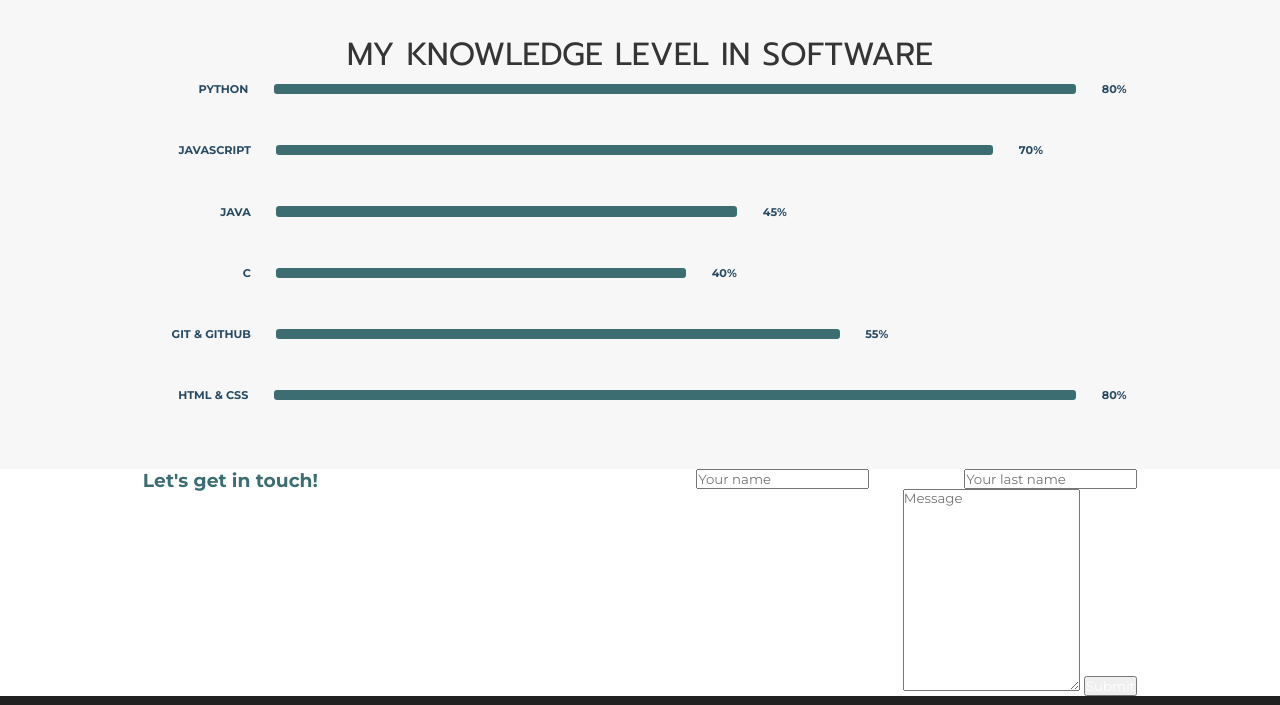
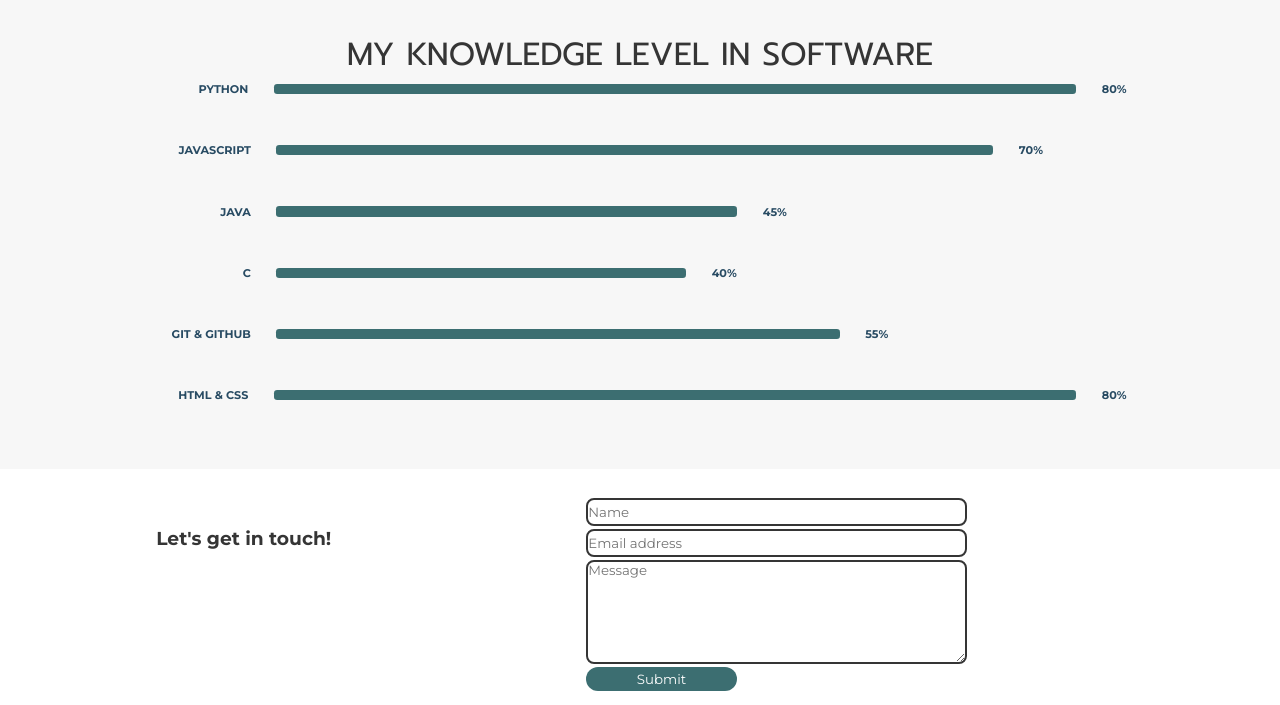
Before and after one commit to dantaayy/my-portfolio, a plain HTML site: page index.html in a window 1280 px wide. Shown: the part 795-1500 px from the top of the page. Drawn offline with Linux system fonts and the light colour scheme.

Commit message:
added pages

```diff
--- a/index.css
+++ b/index.css
@@ -286,17 +286,59 @@ nav a:hover {
 .contact-me {
     display: flex;
     justify-content: space-around;
+    margin: 2% 8%;
+    height: 25vh;
 }
 
 .contact-me h3
 {
-    color: #3C6E71;
+    color: #353535;
+    width: 30%;
+    padding-top: 3%;
 }
 
 .form {
     display: flex;
     flex-direction: column;
-    align-items: flex-end;
+    justify-content: space-around;
+    width: 50%;
+}
+
+.form input, .form textarea {
+    width: 70%;
+    border: 2px solid #353535;
+    color: #353535;
+}
+
+.name-entry, .email {
+    height: 12%;
+}
+
+.name-entry input, .email input {
+    height: 100%;
+    border-radius: .5rem;
+}
+
+.form textarea {
+    height: 100%;
+    border-radius: .5rem;
+}
+
+.button {
+    width: 40%;
+    height: 12%;
+}
+
+.button input {
+    background-color: #3C6E71;
+    border: none;
+    border-radius: .8rem;
+    height: 100%;
+    color: #FFFFFF;
+}
+
+.message-container {
+    height: 50%;
 }
 
 footer {
--- a/index.html
+++ b/index.html
@@ -5,6 +5,7 @@
     <meta http-equiv="X-UA-Compatible" content="IE=edge">
     <meta name="viewport" content="width=device-width, initial-scale=1.0">
     <link rel="stylesheet" href="index.css">
+    <link rel="icon" type="image/x-icon" href="pictures/favicon.png">
     <title>DZ Portfolio</title>
     <link rel="stylesheet" href="https://fonts.googleapis.com/icon?family=Material+Icons">
 </head>
@@ -80,16 +81,18 @@
             <h3>Let's get in touch!</h3>
             <form class="form">
                 <div class="name-entry">
-                    <label for="fname">First Name</label>
-                    <input type="text" id="fname" name="firstname" placeholder="Your name">
+                    <input type="text" id="name" name="firstname" placeholder="Name">
+                </div>
 
-                    <label for="lname">Last Name</label>
-                    <input type="text" id="lname" name="lastname" placeholder="Your last name">
+                <div class="email">
+                    <input type="text" id="lname" name="lastname" placeholder="Email address">
                 </div>
-                <div class="message">
-                    <label for="subject">Subject</label>
-                    <textarea id="subject" name="subject" placeholder="Message" style="height:200px"></textarea>
 
+                <div class="message-container">
+                    <textarea id="subject" name="subject" placeholder="Message"></textarea>
+                </div>
+
+                <div class="button">
                     <input type="submit" value="Submit">
                 </div>
             </form>
@@ -98,9 +101,9 @@
 
     <footer class="footerContainer">
         <ul class="footerInfo">
-            <li><a href="https://www.linkedin.com/in/dante-zelaya-618659187/"><img src="../pictures/linkedin-logo.png"/></a></li>
-            <li><a href="https://github.com/dantaayy"><img src="../pictures/Github-Logo-White.png"/></a></li>
-            <li><a href="https://www.instagram.com/dantaayy_/"><img src="../pictures/instagram-logo.png"/></a></li>
+            <li><a href="https://www.linkedin.com/in/dante-zelaya-618659187/" target="_blank"><img src="../pictures/linkedin-logo.png"/></a></li>
+            <li><a href="https://github.com/dantaayy" target="_blank"><img src="../pictures/Github-Logo-White.png"/></a></li>
+            <li><a href="https://www.instagram.com/dantaayy_/" target="_blank"><img src="../pictures/instagram-logo.png"/></a></li>
         </ul>
     </footer>
 
```
Also changed, not shown: portfolio.html (+3 -3 lines), pictures/favicon.png (added), 1 other file.
